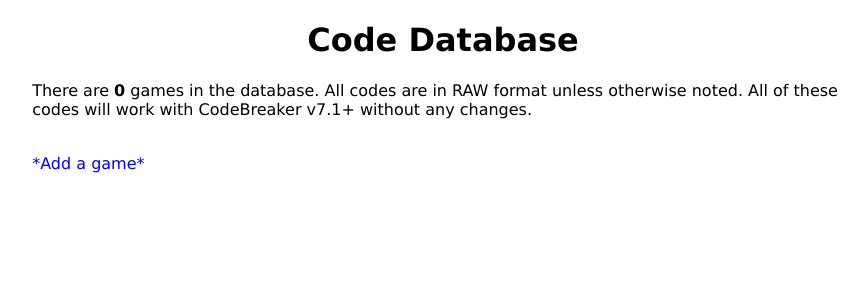
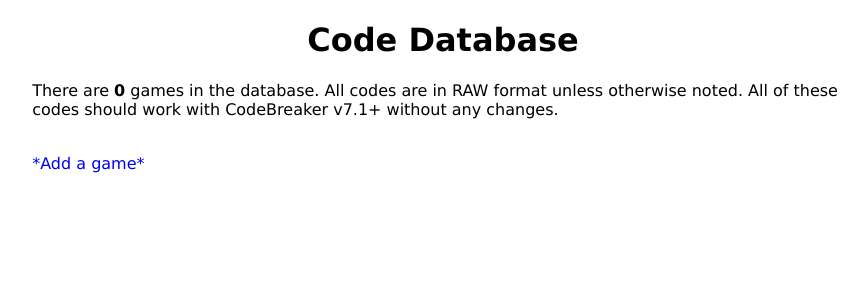
Before and after one commit to root670/code-database, a PHP site: page / in a window 1280 px wide. Shown: the top 300 px of the page, without its empty margins (197-1065 px from the left). Run offline with PHP 8.4, Linux system fonts and the light colour scheme; data that the repository does not hold is empty.

Commit message:
No guarantees, heh

```diff
--- a/index.php
+++ b/index.php
@@ -18,7 +18,7 @@ if (!isset($_GET['gameid'])) // Show list of games
 	$result = mysql_query("SELECT * FROM games ORDER BY title");
 
 	if(!$result) die("No games in database!");
-	echo "<p>There are <strong>" . mysql_num_rows($result) . "</strong> games in the database. All codes are in RAW format unless otherwise noted. All of these codes will work with CodeBreaker v7.1+ without any changes.</p>\n";
+	echo "<p>There are <strong>" . mysql_num_rows($result) . "</strong> games in the database. All codes are in RAW format unless otherwise noted. All of these codes should work with CodeBreaker v7.1+ without any changes.</p>\n";
 	echo "<table border=1>";
 
 	while($row = mysql_fetch_array($result))
```
